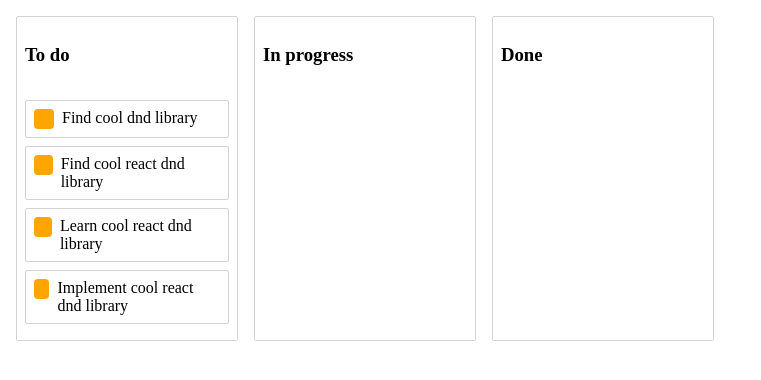
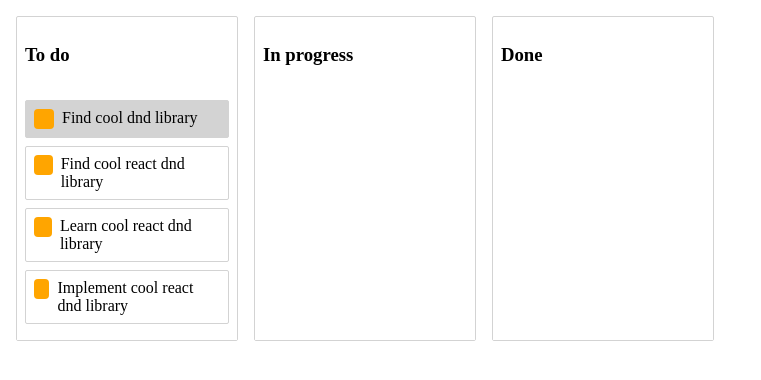
Before and after one commit to SmolinPavel/dnd-task-app, a React (Create React App) app: page / in a window 1280 px wide. Shown: the top 380 px of the page, without its empty margins (0-761 px from the left). Built offline with nearby package versions, Linux system fonts and the light colour scheme.

Commit message:
Lesson 10 droppable restrictions

```diff
--- a/src/App.js
+++ b/src/App.js
@@ -13,7 +13,15 @@ const Container = styled.div`
 const App = () => {
   const [data, setData] = useState(initialData);
 
+  const onDragStart = start => {
+    const homeIndex = data.columnOrder.indexOf(start.source.droppableId);
+
+    setData({ ...data, homeIndex });
+  };
+
   const onDragEnd = ({ destination, draggableId, source }) => {
+    setData({ ...data, homeIndex: null });
+
     if (!destination) return;
     if (
       destination.droppableId === source.droppableId &&
@@ -64,29 +72,16 @@ const App = () => {
     }
   };
 
-  const onDragStart = () => {
-    document.body.style.color = 'orange';
-    document.body.style.transition = 'background-color 0.2s ease';
-  };
-
-  const onDragUpdate = update => {
-    const { destination } = update;
-    const opacity = destination
-      ? destination.index / Object.keys(data.tasks).length
-      : 0;
-    document.body.style.backgroundColor = `rgba(153, 141, 217, ${opacity})`;
-  };
-
   return (
-    <DragDropContext
-      onDragEnd={onDragEnd}
-      onDragStart={onDragStart}
-      onDragUpdate={onDragUpdate}>
+    <DragDropContext onDragEnd={onDragEnd} onDragStart={onDragStart}>
       <Container>
-        {data.columnOrder.map(columnId => {
+        {data.columnOrder.map((columnId, columnIndex) => {
           const column = data.columns[columnId];
           const tasks = column.taskIds.map(taskId => data.tasks[taskId]);
-          return <Column key={column.id} column={column} tasks={tasks} />;
+
+          const isDropDisabled = columnIndex < data.homeIndex;
+
+          return <Column key={column.id} column={column} tasks={tasks} isDropDisabled={isDropDisabled} />;
         })}
       </Container>
     </DragDropContext>
--- a/src/Column.js
+++ b/src/Column.js
@@ -1,8 +1,8 @@
-import React from "react";
-import styled from "styled-components";
-import { Droppable } from "react-beautiful-dnd";
+import React from 'react';
+import styled from 'styled-components';
+import { Droppable } from 'react-beautiful-dnd';
 
-import Task from "./Task";
+import Task from './Task';
 
 const Container = styled.div`
   margin: 8px;
@@ -17,17 +17,20 @@ const Title = styled.h3`
 `;
 const TaskList = styled.div`
   padding: 8px;
-  background-color: ${props => (props.isDraggingOver ? "skyblue" : "white")};
+  background-color: ${props => (props.isDraggingOver ? 'skyblue' : 'white')};
   flex-grow: 1;
   min-height: 100px;
 `;
 
-const Column = ({ column: { id, title } = {}, tasks }) => (
+const Column = ({ column: { id, title } = {}, isDropDisabled, tasks }) => (
   <Container>
     <Title>{title}</Title>
-    <Droppable droppableId={id}>
+    <Droppable droppableId={id} type={id === 'column-3' ? 'done' : 'active'} isDropDisabled={isDropDisabled}>
       {(provided, snapshot) => (
-        <TaskList ref={provided.innerRef} {...provided.droppableProps} isDraggingOver={snapshot.isDraggingOver}>
+        <TaskList
+          ref={provided.innerRef}
+          {...provided.droppableProps}
+          isDraggingOver={snapshot.isDraggingOver}>
           {tasks.map((task, index) => (
             <Task index={index} key={task.id} task={task} />
           ))}
--- a/src/Task.js
+++ b/src/Task.js
@@ -7,7 +7,8 @@ const Container = styled.div`
   padding: 8px;
   margin-bottom: 8px;
   border-radius: 2px;
-  background-color: ${props => (props.isDragging ? 'lightgreen' : 'white')};
+  background-color: ${props =>
+    props.isDragDisabled ? 'lightgrey' : props.isDragging ? 'lightgreen' : 'white'};
   display: flex;
 `;
 
@@ -19,18 +20,22 @@ const Handle = styled.div`
   margin-right: 8px;
 `;
 
-const Task = ({ index, task: { content, id } = {} }) => (
-  <Draggable draggableId={id} index={index}>
+const Task = ({ index, task: { content, id } = {} }) => {
+  const isDragDisabled = id === 'task-1';
+  return (
+    <Draggable draggableId={id} index={index} isDragDisabled={isDragDisabled}>
       {(provided, snapshot) => (
         <Container
           {...provided.draggableProps}
           ref={provided.innerRef}
-        isDragging={snapshot.isDragging}>
+          isDragging={snapshot.isDragging}
+          isDragDisabled={isDragDisabled}>
           <Handle {...provided.dragHandleProps} />
           {content}
         </Container>
       )}
     </Draggable>
   );
+};
 
 export default Task;
```
Lines whose indentation alone changed are shown as unchanged.
